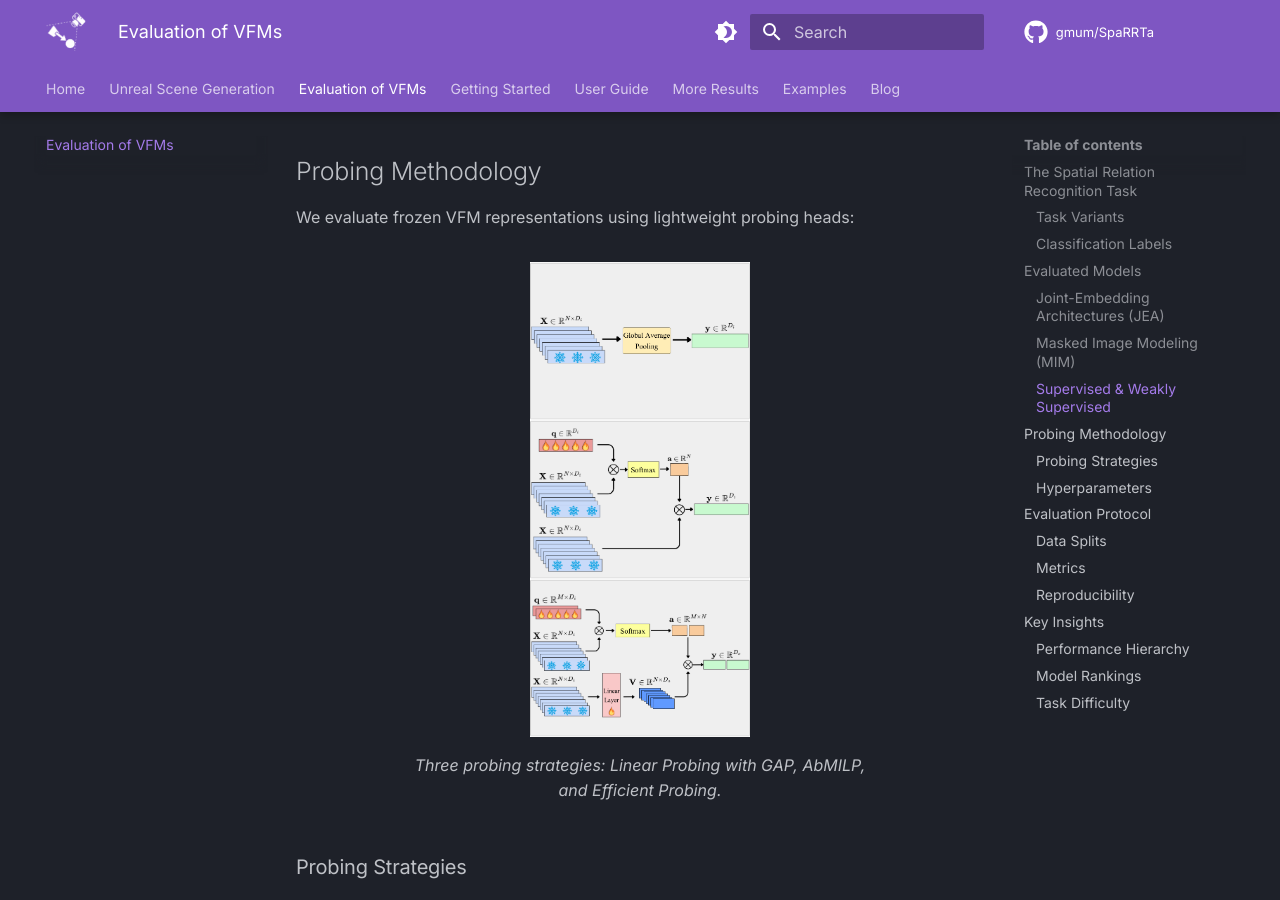
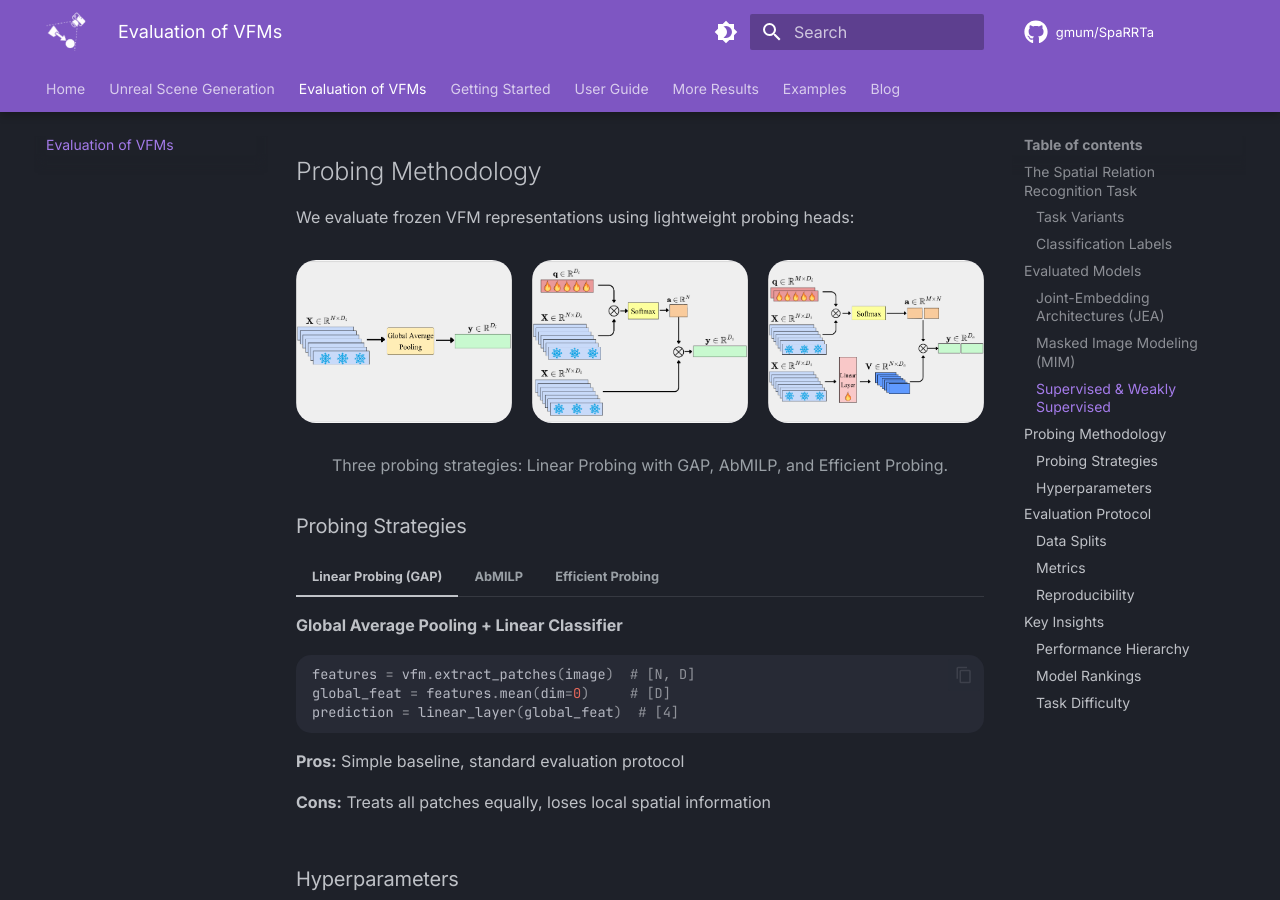
Before and after one commit to gmum/SpaRRTa, an MkDocs documentation site: the page built from docs/evaluation-vfms.md, in a window 1280 px wide and 900 px high, scrolled down 2729 px. Built offline with MkDocs 1.6.1 and Material for MkDocs 9.7.7, drawn with Linux system fonts in a browser that asks for light colours; comment, search, counter and statistics services are not loaded.

Commit message:
Enhance image layout in evaluation-vfms documentation by replacing figure tags with a grid display for improved visual presentation and styling consistency.

```diff
--- a/docs/evaluation-vfms.md
+++ b/docs/evaluation-vfms.md
@@ -103,12 +103,18 @@ We evaluate a diverse suite of VFMs spanning different learning paradigms:
 
 We evaluate frozen VFM representations using lightweight probing heads:
 
-<figure markdown>
-  ![Probing Methods](imgs/probing/fig_linear.png){ width="32%" }
-  ![Probing Methods](imgs/probing/fig_abmilp.png){ width="32%" }
-  ![Probing Methods](imgs/probing/fig_efficient.png){ width="32%" }
-  <figcaption>Three probing strategies: Linear Probing with GAP, AbMILP, and Efficient Probing.</figcaption>
-</figure>
+<div style="display: grid; grid-template-columns: 1fr 1fr 1fr; gap: 1rem; margin: 1.5rem 0;">
+  <div style="background: var(--sparrta-card-bg); border-radius: 1rem; overflow: hidden;">
+    <img src="../imgs/probing/fig_linear.png" alt="Linear Probing" style="width: 100%; height: 100%;">
+  </div>
+  <div style="background: var(--sparrta-card-bg); border-radius: 1rem; overflow: hidden;">
+    <img src="../imgs/probing/fig_abmilp.png" alt="AbMILP" style="width: 100%; height: 100%;">
+  </div>
+  <div style="background: var(--sparrta-card-bg); border-radius: 1rem; overflow: hidden;">
+    <img src="../imgs/probing/fig_efficient.png" alt="Efficient Probing" style="width: 100%; height: 100%;">
+  </div>
+</div>
+<p style="text-align: center; color: var(--sparrta-text-secondary); margin-top: 0.5rem;">Three probing strategies: Linear Probing with GAP, AbMILP, and Efficient Probing.</p>
 
 ### Probing Strategies
 
```
